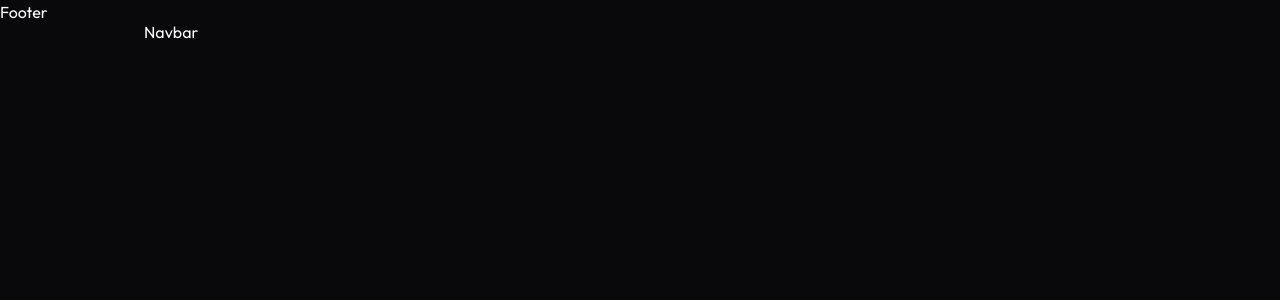
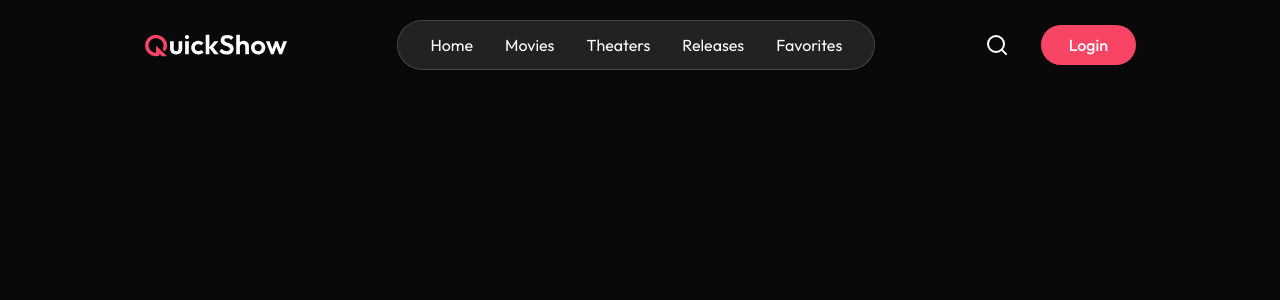
Before and after one commit to HUY20032002/Cinema, a React (Vite) app in the folder fe/: page /favorite in a window 1280 px wide. Shown: the top 300 px of the page. Built offline with nearby package versions, Linux system fonts and the light colour scheme; no server answers.

Commit message:
Nav reponsive | clrek sign gg

```diff
--- a/fe/package.json
+++ b/fe/package.json
@@ -10,6 +10,7 @@
     "preview": "vite preview"
   },
   "dependencies": {
+    "@clerk/clerk-react": "^5.49.1",
     "@tailwindcss/vite": "^4.1.13",
     "lucide-react": "^0.544.0",
     "react": "^19.1.1",
@@ -28,9 +29,6 @@
     "eslint-plugin-react-hooks": "^5.2.0",
     "eslint-plugin-react-refresh": "^0.4.20",
     "globals": "^16.4.0",
-    "vite": "npm:rolldown-vite@7.1.12"
-  },
-  "overrides": {
-    "vite": "npm:rolldown-vite@7.1.12"
+    "vite": "npm:rolldown-vite@^7.1.12"
   }
 }
--- a/fe/src/components/Footer.jsx
+++ b/fe/src/components/Footer.jsx
@@ -1,9 +1,5 @@
 import React from "react";
 function Footer() {
-  return (
-    <div>
-      <h1>Footer</h1>
-    </div>
-  );
+  return <div>{/* <h1>Footer</h1> */}</div>;
 }
 export default Footer;
--- a/fe/src/components/Navbar.jsx
+++ b/fe/src/components/Navbar.jsx
@@ -1,13 +1,98 @@
-import React from "react";
+import React, { useState } from "react";
+import { Search, Menu, X, Ticket, TicketPlus } from "lucide-react";
+import { Link, useNavigate } from "react-router-dom";
+import logo from "../assets/logo.svg";
+import { useUser, useClerk, UserButton } from "@clerk/clerk-react";
 function Navbar() {
+  const [isOpen, setIsOpen] = useState(false);
+  const { user } = useUser();
+  const { openSignIn } = useClerk();
+  const navigate = useNavigate();
   return (
     <div
       className="fixed top-0 left-0 z-50 w-full flex items-center
-    justify-between px-6 md:px-16 lg:px-36 py-5
-    "
-    >
-      <h1>Navbar</h1>
+      justify-between px-6 md:px-16 lg:px-36 py-5">
+      <Link to="/" className="max-md:flex-1">
+        <img src={logo} alt="Logo" className="w-36 h-auto" />
+      </Link>
+
+      <div
+        className={`max-md:absolute max-md:top-0 max-md:left-0 max-md:font-medium
+  max-md:text-lg z-50 flex flex-col md:flex-row items-center gap-8
+  min-md:px-8 py-3 max-md:h-screen min-md:rounded-full backdrop-blur bg-black/70 md:bg-white/10 md:border
+  border-gray-300/20 overflow-hidden transition-all duration-300 ${
+    isOpen ? "max-md:w-full" : "max-md:w-0"
+  }`}>
+        <X
+          onClick={() => setIsOpen(!isOpen)}
+          className="md:hidden absolute top-6 right-6 w-6 h-6 cursor-pointer"
+        />
+
+        <Link
+          to="/"
+          onClick={() => {
+            scrollTo(0, 0), setIsOpen(false);
+          }}>
+          Home
+        </Link>
+        <Link
+          to="/movies"
+          onClick={() => {
+            scrollTo(0, 0), setIsOpen(false);
+          }}>
+          Movies
+        </Link>
+        <Link
+          to="/"
+          onClick={() => {
+            scrollTo(0, 0), setIsOpen(false);
+          }}>
+          Theaters
+        </Link>
+        <Link
+          to="/"
+          onClick={() => {
+            scrollTo(0, 0), setIsOpen(false);
+          }}>
+          Releases
+        </Link>
+        <Link
+          to="/favorites"
+          onClick={() => {
+            scrollTo(0, 0), setIsOpen(false);
+          }}>
+          Favorites
+        </Link>
+      </div>
+
+      <div className="flex items-center gap-8">
+        <Search className="max-md:hidden w-6 h-6 cursor-pointer" />
+        {!user ? (
+          <button
+            onClick={openSignIn}
+            className="px-4 py-1 sm:px-7 sm:py-2 bg-primary
+          hover:bg-primary-dull transition rounded-full font-medium cursor-pointer">
+            Login
+          </button>
+        ) : (
+          <UserButton afterSignOutUrl="/">
+            <UserButton.MenuItems>
+              <UserButton.Action
+                label="My Booking"
+                labelIcon={<TicketPlus width={16} />}
+                onClick={() => navigate("/my-booking")}
+              />
+            </UserButton.MenuItems>
+          </UserButton>
+        )}
+      </div>
+
+      <Menu
+        className="max-md:ml-4 md:hidden w-8 h-8 cursor-pointer"
+        onClick={() => setIsOpen(!isOpen)}
+      />
     </div>
   );
 }
+
 export default Navbar;
--- a/fe/src/main.jsx
+++ b/fe/src/main.jsx
@@ -3,8 +3,20 @@
 import "./index.css";
 import App from "./App.jsx";
 import { BrowserRouter } from "react-router-dom";
+import { ClerkProvider } from "@clerk/clerk-react";
+
+// Import your Publishable Key
+const PUBLISHABLE_KEY = import.meta.env.VITE_CLERK_PUBLISHABLE_KEY;
+
+if (!PUBLISHABLE_KEY) {
+  throw new Error("Missing Publishable Key");
+}
+
 createRoot(document.getElementById("root")).render(
-  <BrowserRouter>
-    <App />
-  </BrowserRouter>
+  <ClerkProvider publishableKey={PUBLISHABLE_KEY}>
+    {" "}
+    <BrowserRouter>
+      <App />{" "}
+    </BrowserRouter>
+  </ClerkProvider>
 );
```
Also changed, not shown: 2 other files (tests, documents, lock files or other folders).
